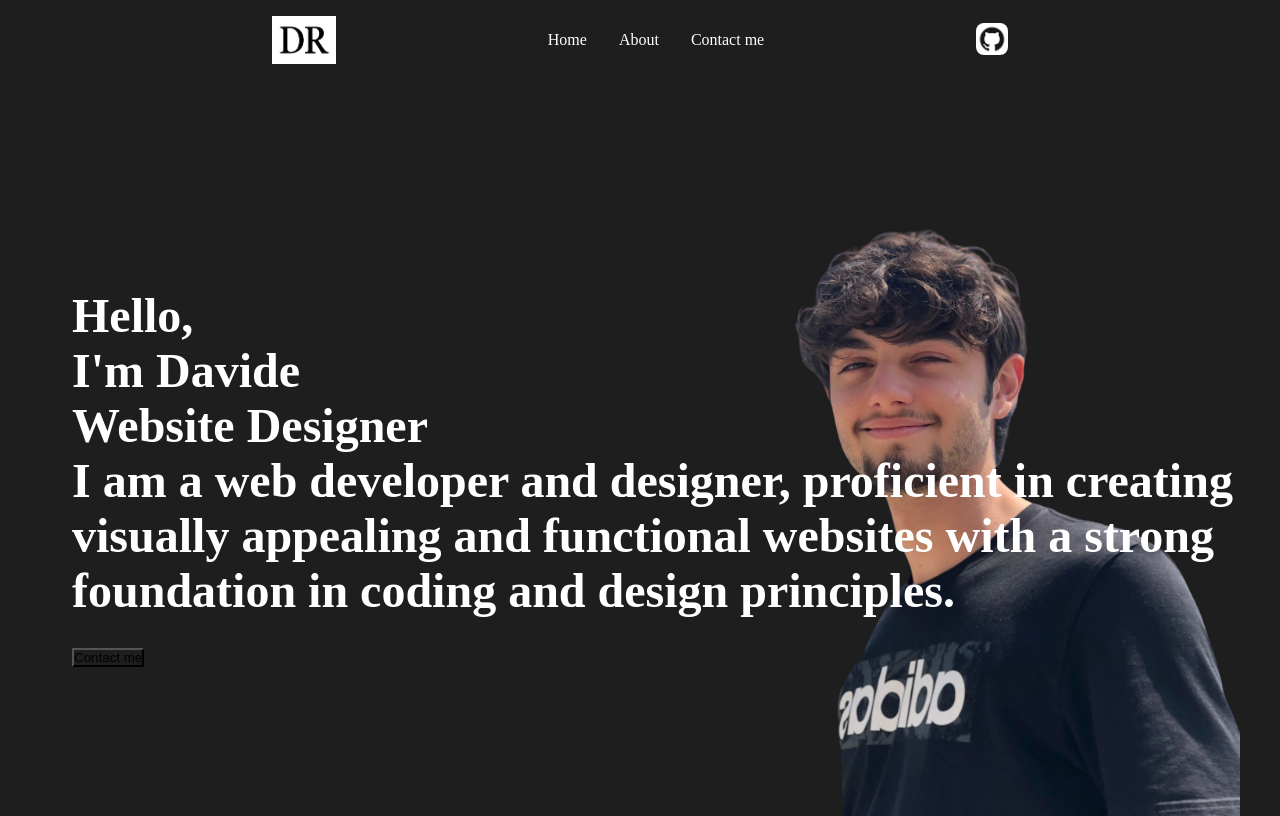
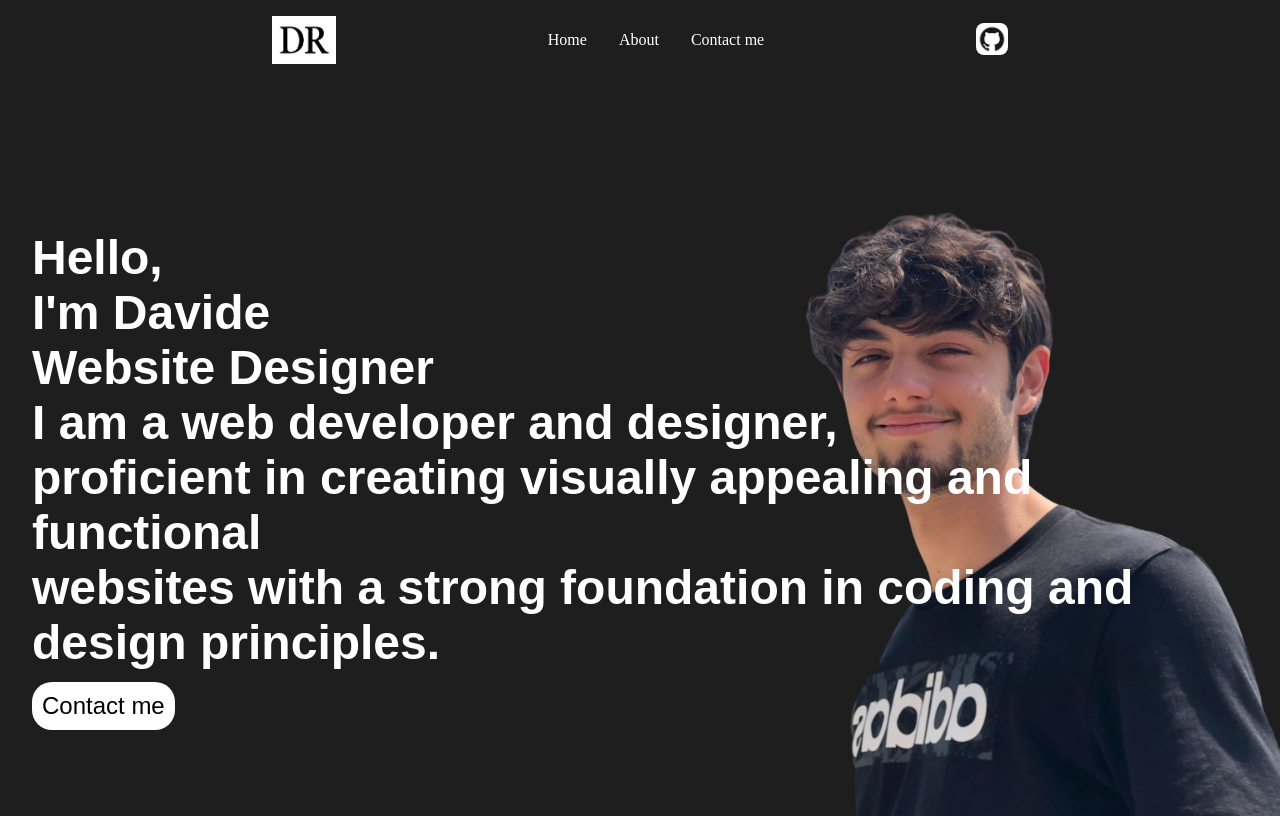
Before and after one commit to Davide-Rossini/daviderossiniportfolio, a React (Create React App) app: page / in a window 1280 px wide. Built offline with nearby package versions, Linux system fonts and the light colour scheme.

Commit message:
minor changes

```diff
--- a/src/components/Intro/intro.css
+++ b/src/components/Intro/intro.css
@@ -1,7 +1,9 @@
+@import url('https://fonts.googleapis.com/css2?family=Raleway:wght@900&family=Rubik&display=swap');
+
 #intro{
+    font-family: 'Rubic', sans-serif;
     height: calc(100vh - 4rem);
-    width: 100vw;
-    max-width: 75rem;
+    width: 100%;
     margin: 0 auto;
     overflow: hidden;
     position: relative;
@@ -17,7 +19,6 @@
     width: 50%;
 }
 
-
 .introContent{
     height: 100vh;
     width: 100vw;
@@ -28,3 +29,19 @@
     flex-direction: column;
     justify-content: center;
 }
+
+.btn {
+    background-color: white;
+    border: none;
+    border-radius: 20px;
+    cursor: pointer;
+    padding: 10px;
+    font-size: 0.5em;
+    transition: background-color 0.3s ease;
+    transition: color 0.3s ease;
+}
+
+.btn:hover {
+    color: white;
+    background-color: #000000;
+}
--- a/src/components/Intro/intro.js
+++ b/src/components/Intro/intro.js
@@ -9,7 +9,9 @@ const Intro = () => {
             <div className="introContent">
                 <span className="hello">Hello,</span>
                 <span className="introText">I'm <span className="introName">Davide</span><br />Website Designer</span>
-                <p>I am a web developer and designer, proficient in creating visually appealing and functional websites with a strong foundation in coding and design principles.</p>
+                <p>I am a web developer and designer,</p>
+                <p>proficient in creating visually appealing and functional </p>
+                <p>websites with a strong foundation in coding and design principles.</p>
                 <Link><button className="btn">Contact me</button></Link>
             </div>
             <img src={bg} alt="Profile" className="bg"></img>
--- a/src/components/NavBar/navbar.js
+++ b/src/components/NavBar/navbar.js
@@ -7,14 +7,14 @@ import { Button, Link } from "react-scroll";
 export const Navbar = () => {
     return (
         <nav className="navbar">
-            <img src={logo} alt="Logo" className="logo" />
+            <img src={logo} alt="Logo" className="logo" draggable="false"/>
             <div className="desktopMenu">
                 <Link className="desktopMenuListItem">Home</Link>
                 <Link className="desktopMenuListItem">About</Link>
                 <Link className="desktopMenuListItem">Contact me</Link>
             </div>
             <button className="desktopMenuBtn">
-                <img src={github} alt="" className="desktopMenuImg"></img>
+                <img src={github} alt="" className="desktopMenuImg" draggable="false"></img>
             </button>
         </nav>
     );
```
